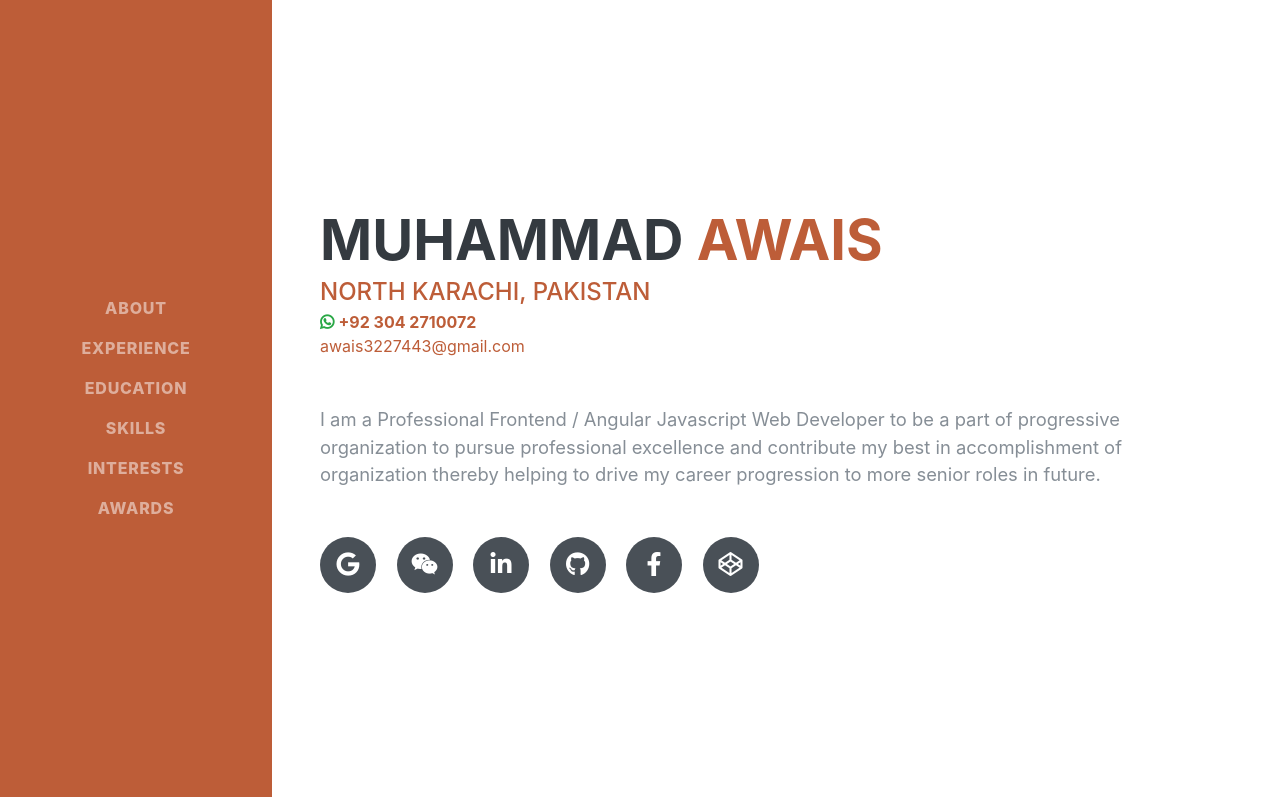
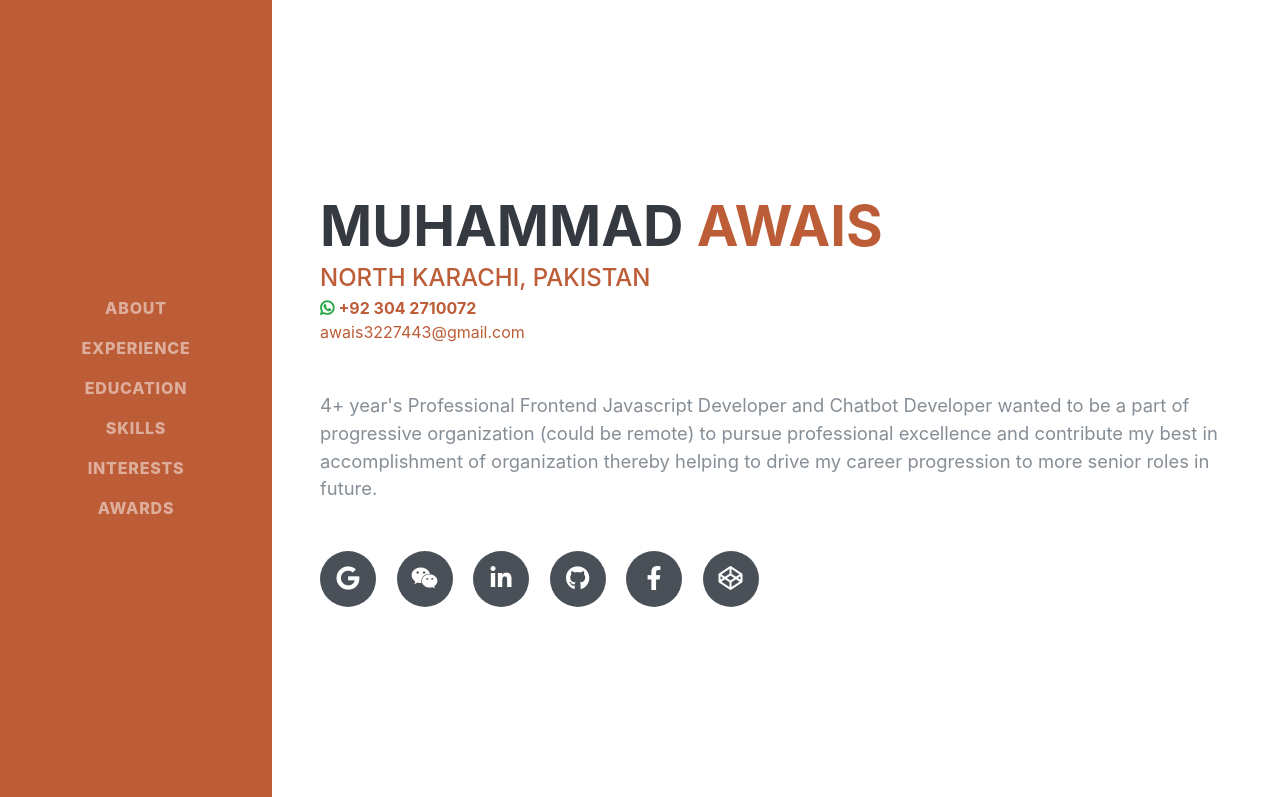
Before and after one commit to mohd7469/resume, a plain HTML site: page index.html in a window 1280 px wide. Shown: the top 797 px of the page. Drawn offline with Linux system fonts and the light colour scheme; a script that the page names is missing.

Commit message:
added: description

```diff
--- a/index.html
+++ b/index.html
@@ -83,8 +83,8 @@
                 <a href="mailto:awais3227443@gmail.com">awais3227443@gmail.com</a>
             </div>
             <p class="lead mb-5">
-                I am a Professional Frontend / Angular Javascript Web Developer to be a part of
-                progressive organization to pursue professional excellence and contribute my
+                4+ year's Professional Frontend Javascript Developer and Chatbot Developer wanted to be a part of
+                progressive organization (could be remote) to pursue professional excellence and contribute my
                 best in accomplishment of organization thereby helping to drive my
                 career progression to more senior roles in future.
             </p>
```
